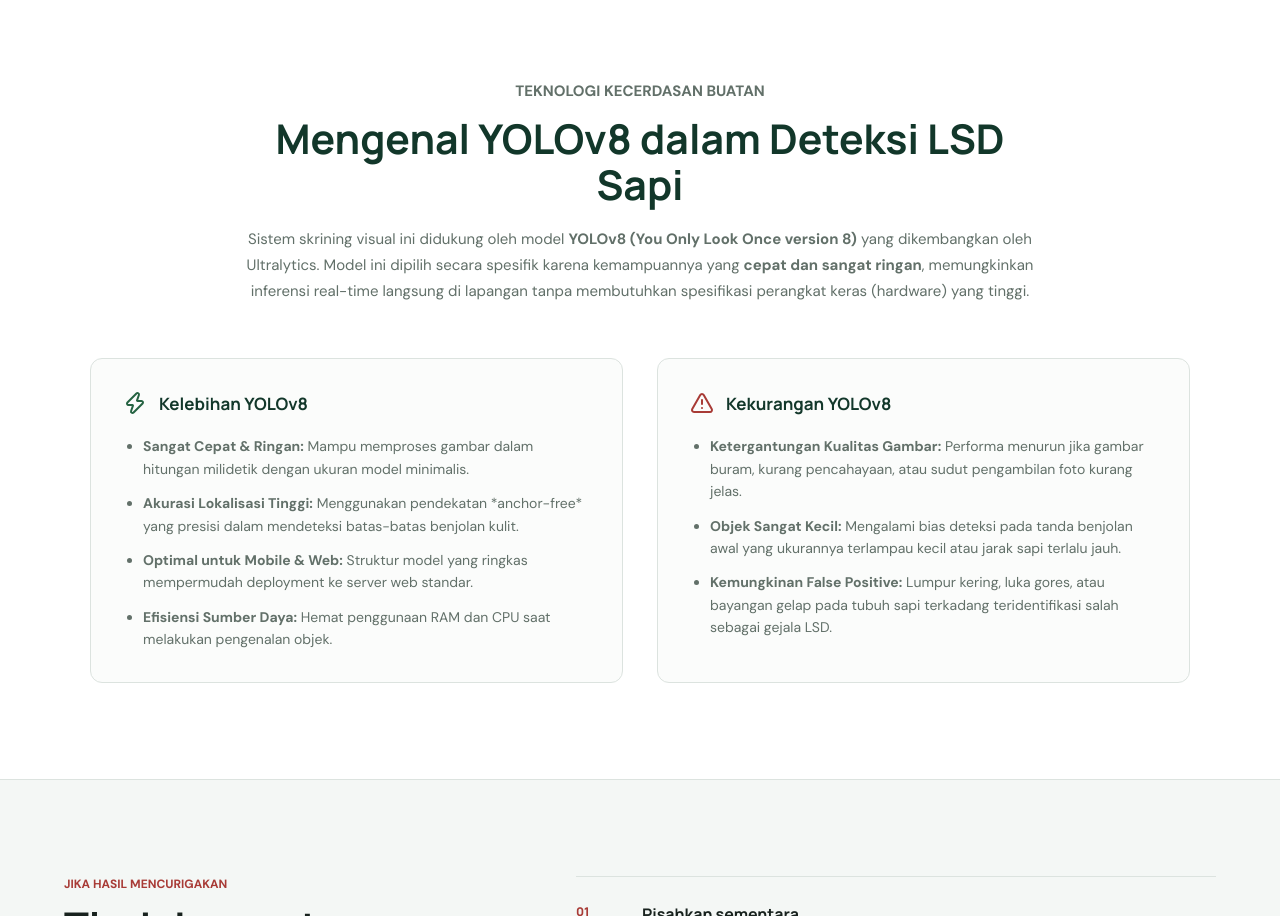
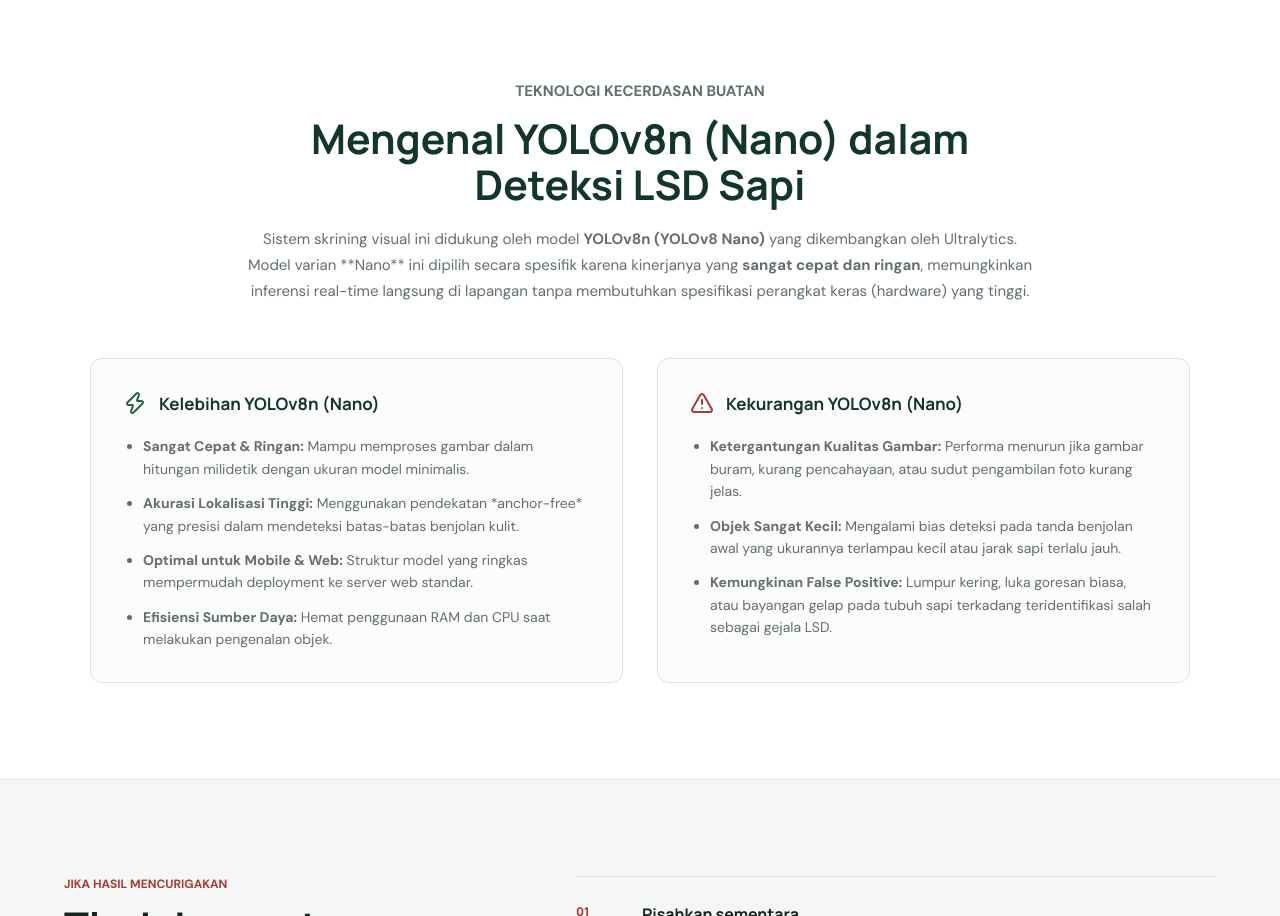
Before and after one commit to Kyp1277/Lsd_Sapi, a plain HTML site: page index.html in a window 1280 px wide. Shown: the part 1718-2634 px from the top of the page. Drawn offline with nearby package versions, Linux system fonts and the light colour scheme; no server answers.

Commit message:
docs: correct model references to YOLOv8n (Nano)

```diff
--- a/index.html
+++ b/index.html
@@ -206,10 +206,10 @@
       <section class="tech-section" id="teknologi">
         <div class="tech-heading">
           <p class="eyebrow">Teknologi Kecerdasan Buatan</p>
-          <h2>Mengenal YOLOv8 dalam Deteksi LSD Sapi</h2>
+          <h2>Mengenal YOLOv8n (Nano) dalam Deteksi LSD Sapi</h2>
           <p>
-            Sistem skrining visual ini didukung oleh model <strong>YOLOv8 (You Only Look Once version 8)</strong> yang dikembangkan oleh Ultralytics.
-            Model ini dipilih secara spesifik karena kemampuannya yang <strong>cepat dan sangat ringan</strong>, memungkinkan inferensi
+            Sistem skrining visual ini didukung oleh model <strong>YOLOv8n (YOLOv8 Nano)</strong> yang dikembangkan oleh Ultralytics.
+            Model varian **Nano** ini dipilih secara spesifik karena kinerjanya yang <strong>sangat cepat dan ringan</strong>, memungkinkan inferensi
             real-time langsung di lapangan tanpa membutuhkan spesifikasi perangkat keras (hardware) yang tinggi.
           </p>
         </div>
@@ -217,7 +217,7 @@
           <article class="tech-card advantage-card">
             <div class="card-title-row">
               <i data-lucide="zap" aria-hidden="true"></i>
-              <h3>Kelebihan YOLOv8</h3>
+              <h3>Kelebihan YOLOv8n (Nano)</h3>
             </div>
             <ul>
               <li><strong>Sangat Cepat & Ringan:</strong> Mampu memproses gambar dalam hitungan milidetik dengan ukuran model minimalis.</li>
@@ -229,12 +229,12 @@
           <article class="tech-card disadvantage-card">
             <div class="card-title-row">
               <i data-lucide="triangle-alert" aria-hidden="true"></i>
-              <h3>Kekurangan YOLOv8</h3>
+              <h3>Kekurangan YOLOv8n (Nano)</h3>
             </div>
             <ul>
               <li><strong>Ketergantungan Kualitas Gambar:</strong> Performa menurun jika gambar buram, kurang pencahayaan, atau sudut pengambilan foto kurang jelas.</li>
               <li><strong>Objek Sangat Kecil:</strong> Mengalami bias deteksi pada tanda benjolan awal yang ukurannya terlampau kecil atau jarak sapi terlalu jauh.</li>
-              <li><strong>Kemungkinan False Positive:</strong> Lumpur kering, luka gores, atau bayangan gelap pada tubuh sapi terkadang teridentifikasi salah sebagai gejala LSD.</li>
+              <li><strong>Kemungkinan False Positive:</strong> Lumpur kering, luka goresan biasa, atau bayangan gelap pada tubuh sapi terkadang teridentifikasi salah sebagai gejala LSD.</li>
             </ul>
           </article>
         </div>
```
